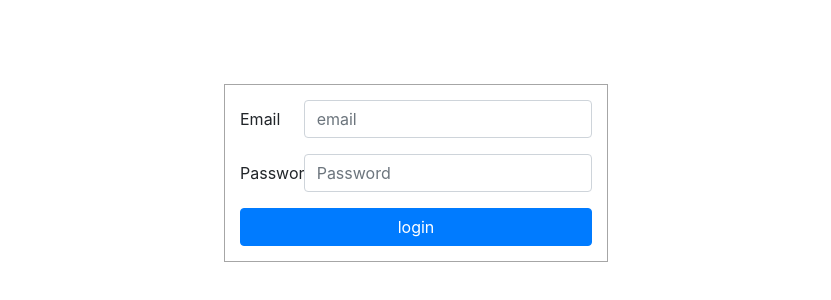
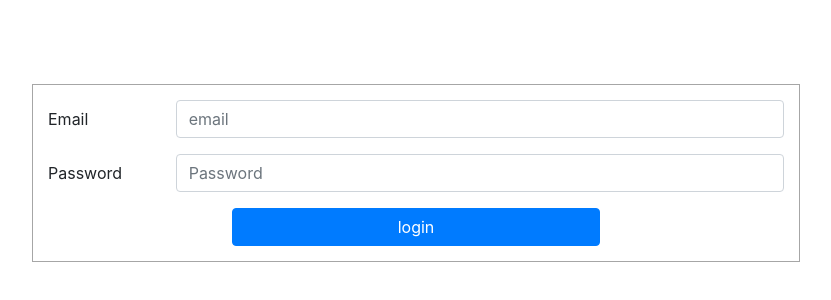
Before and after one commit to Mariuszw13/demo-react-app, a React (Create React App) app: page /login in a window 1280 px wide. Shown: the part 156-456 px from the top of the page, without its empty margins (224-1055 px from the left). Built offline with nearby package versions, Linux system fonts and the light colour scheme.

Commit message:
Style login page, refactor code

```diff
--- a/src/components/item/NewItemForm.jsx
+++ b/src/components/item/NewItemForm.jsx
@@ -51,6 +51,6 @@ const NewItemForm = ({
                          controlProps={{value: quantity, onChange: handleChange("quantity")}}/>
         </Form>
     )
-}
+};
 
 export default NewItemForm;
--- a/src/components/item/NewItemModal.jsx
+++ b/src/components/item/NewItemModal.jsx
@@ -14,7 +14,6 @@ const initialState = {
     description: "",
     errorsMap: {},
     isFormValid: false
-
 };
 
 const reducer = (state, action) => {
--- a/src/containers/LoginPage.jsx
+++ b/src/containers/LoginPage.jsx
@@ -7,7 +7,7 @@ import styled from "styled-components";
 import Form from "react-bootstrap/Form";
 import Col from "react-bootstrap/Col";
 import Row from "react-bootstrap/Row";
-
+import {ENTER_KEY_CODE} from "../utils/enums";
 
 const LoginPage = ({className}) => {
     const [login, setLogin] = useState("");
@@ -22,7 +22,7 @@ const LoginPage = ({className}) => {
 
     const handleUserKeyPress = useCallback(event => {
         const {keyCode} = event;
-        if (keyCode === 13) {
+        if (keyCode === ENTER_KEY_CODE) {
             tryLogin({username: login, password}, onLoginSuccess, () => null)
         }
     }, [login, onLoginSuccess, password]);
@@ -66,11 +66,16 @@ const LoginPage = ({className}) => {
                     />
                 </Col>
             </Form.Group>
-            <Button variant="primary" onClick={onLoginClick}>
+            <LoginButton variant="primary" onClick={onLoginClick}>
                 login
-            </Button>
+            </LoginButton>
         </Form>)
-}
+};
+
+const LoginButton = styled(Button)`
+    width: 50%;
+    align-self: center;
+`;
 
 export default styled(LoginPage)`
     position: absolute;
@@ -81,4 +86,14 @@ export default styled(LoginPage)`
     display: flex;
     flex-direction: column;
     width: 30vw;
+
+    @media (max-width: 1500px) {
+        width: 60vw;
+        left: calc(50% - 30vw);
+    }
+
+    @media (max-width: 750px) {
+        width: 80vw;
+        left: calc(50% - 40vw);
+    }
 `;
--- a/src/containers/MainPage.jsx
+++ b/src/containers/MainPage.jsx
@@ -8,7 +8,7 @@ import Button from "react-bootstrap/Button";
 
 const MainPage = ({className}) => {
     const [items, setItems] = useState([]);
-    const [modalVisible, setModalVisibility] = useState(false)
+    const [modalVisible, setModalVisibility] = useState(false);
     const [cookies,] = useCookies(['authToken']);
 
     useEffect(() => {
--- a/src/services/index.js
+++ b/src/services/index.js
@@ -3,7 +3,7 @@ import {noop} from "../utils";
 
 const instance = axios.create({baseURL: "https://my-json-server.typicode.com/Mariuszw13/db-mock"});
 
-export const tryLogin = async (credentials, onSuccess, onFailure) => {
+export const tryLogin = async (credentials, onSuccess, onFailure = noop) => {
     try {
         const response = await instance.get("/auth", credentials);
         const token = response.data.token;
--- a/src/utils/enums.js
+++ b/src/utils/enums.js
@@ -2,3 +2,5 @@ export const ITEM_TYPE = {
     FOOD: "food",
     DRINK: "drink"
 };
+
+export const ENTER_KEY_CODE = 13;
```
